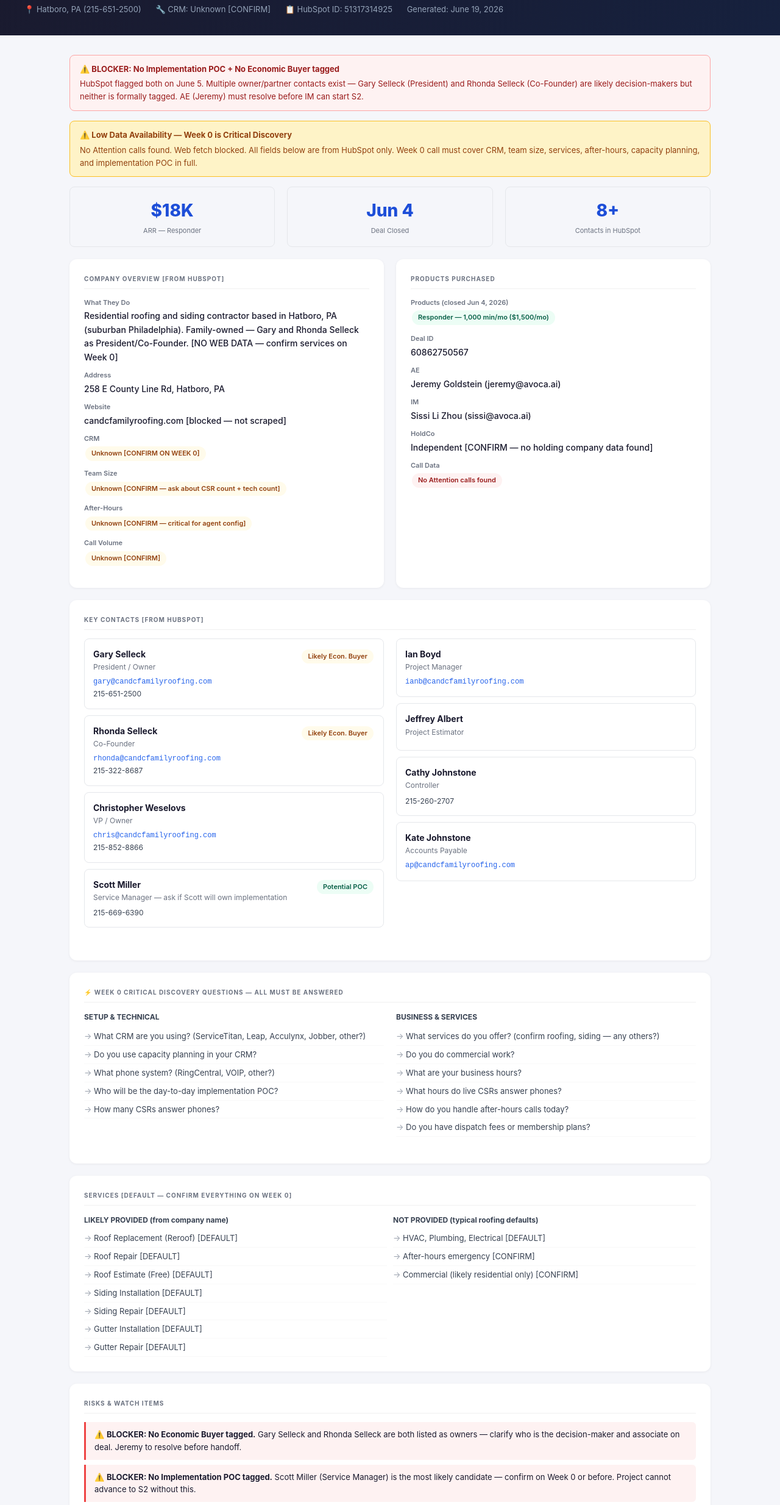
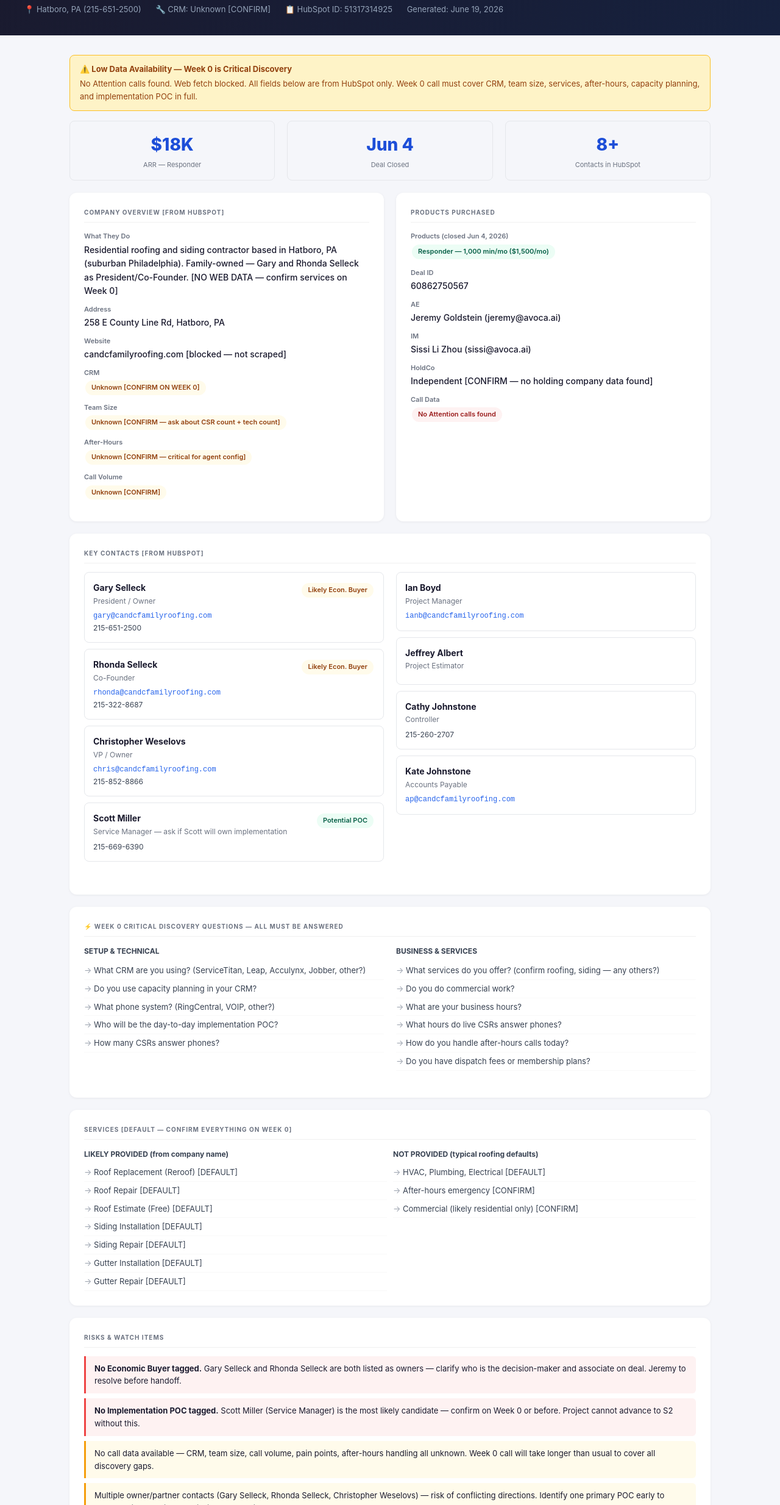
Before and after one commit to chad965/avoca-onboarding-reports, a website: page C&C_Family_Roofing_&_Siding_Onboarding.html in a window 1280 px wide. Shown: the part 80-2548 px from the top of the page at 61% size. Drawn offline with Linux system fonts and the light colour scheme.

Commit message:
Add files via upload

```diff
--- a/C&C_Family_Roofing_&_Siding_Onboarding.html
+++ b/C&C_Family_Roofing_&_Siding_Onboarding.html
@@ -62,13 +62,7 @@
 </div>
 
 <div class="content">
-
-  <div class="alert red">
-    <strong>⚠️ BLOCKER: No Implementation POC + No Economic Buyer tagged</strong>
-    HubSpot flagged both on June 5. Multiple owner/partner contacts exist — Gary Selleck (President) and Rhonda Selleck (Co-Founder) are likely decision-makers but neither is formally tagged. AE (Jeremy) must resolve before IM can start S2.
-  </div>
-
-  <div class="alert">
+<div class="alert">
     <strong>⚠️ Low Data Availability — Week 0 is Critical Discovery</strong>
     No Attention calls found. Web fetch blocked. All fields below are from HubSpot only. Week 0 call must cover CRM, team size, services, after-hours, capacity planning, and implementation POC in full.
   </div>
@@ -269,8 +263,8 @@
   <!-- Risks -->
   <div class="card" style="margin-bottom:20px;">
     <div class="section-label">Risks &amp; Watch Items</div>
-    <div class="risk-item">⚠️ <strong>BLOCKER: No Economic Buyer tagged.</strong> Gary Selleck and Rhonda Selleck are both listed as owners — clarify who is the decision-maker and associate on deal. Jeremy to resolve before handoff.</div>
-    <div class="risk-item">⚠️ <strong>BLOCKER: No Implementation POC tagged.</strong> Scott Miller (Service Manager) is the most likely candidate — confirm on Week 0 or before. Project cannot advance to S2 without this.</div>
+    <div class="risk-item"><strong>No Economic Buyer tagged.</strong> Gary Selleck and Rhonda Selleck are both listed as owners — clarify who is the decision-maker and associate on deal. Jeremy to resolve before handoff.</div>
+    <div class="risk-item"><strong>No Implementation POC tagged.</strong> Scott Miller (Service Manager) is the most likely candidate — confirm on Week 0 or before. Project cannot advance to S2 without this.</div>
     <div class="risk-item amber">No call data available — CRM, team size, call volume, pain points, after-hours handling all unknown. Week 0 call will take longer than usual to cover all discovery gaps.</div>
     <div class="risk-item amber">Multiple owner/partner contacts (Gary Selleck, Rhonda Selleck, Christopher Weselovs) — risk of conflicting directions. Identify one primary POC early to prevent alignment issues mid-implementation.</div>
     <div class="risk-item amber">Family-owned business with complex contact hierarchy — invoice/billing goes through Kate Johnstone (AP) and Cathy Johnstone (Controller). Flag for Ops if billing contact changes.</div>
```
Also changed, not shown: Bealing_Roofing_&_Exteriors_Onboarding.html (+2 -8 lines).
